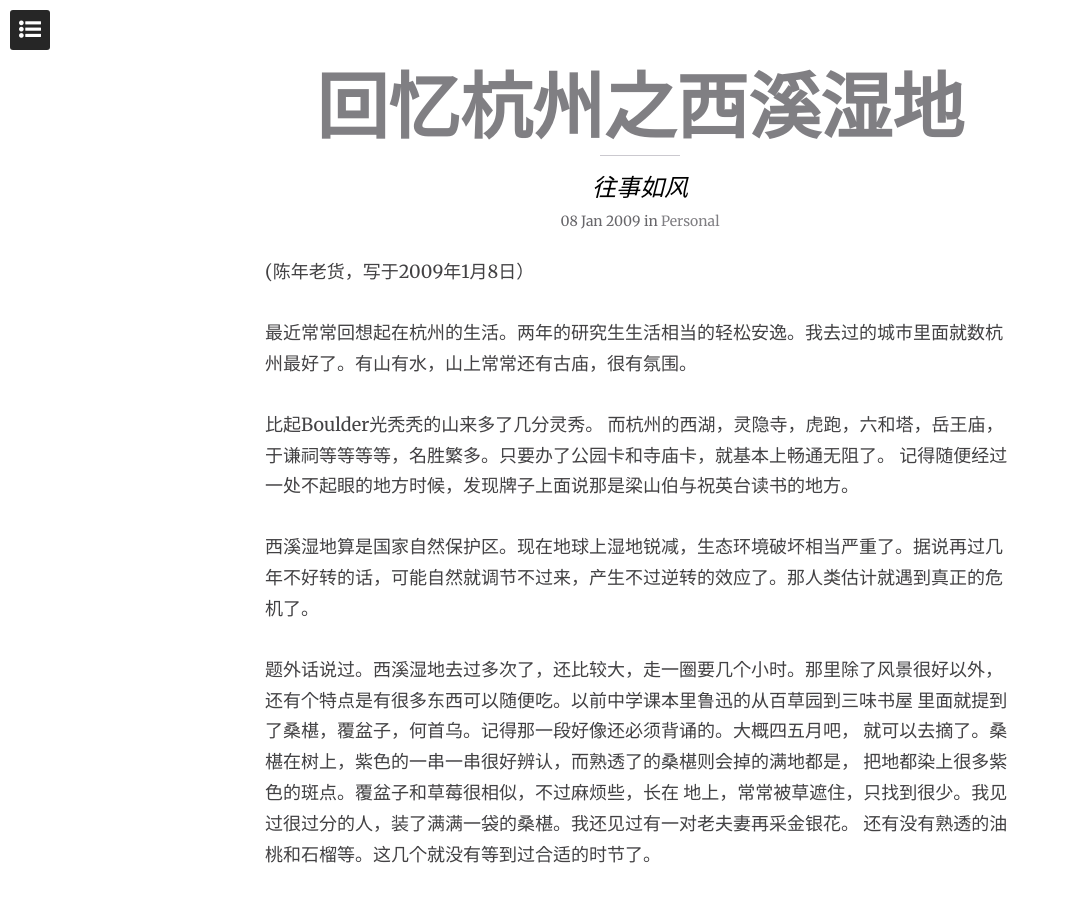
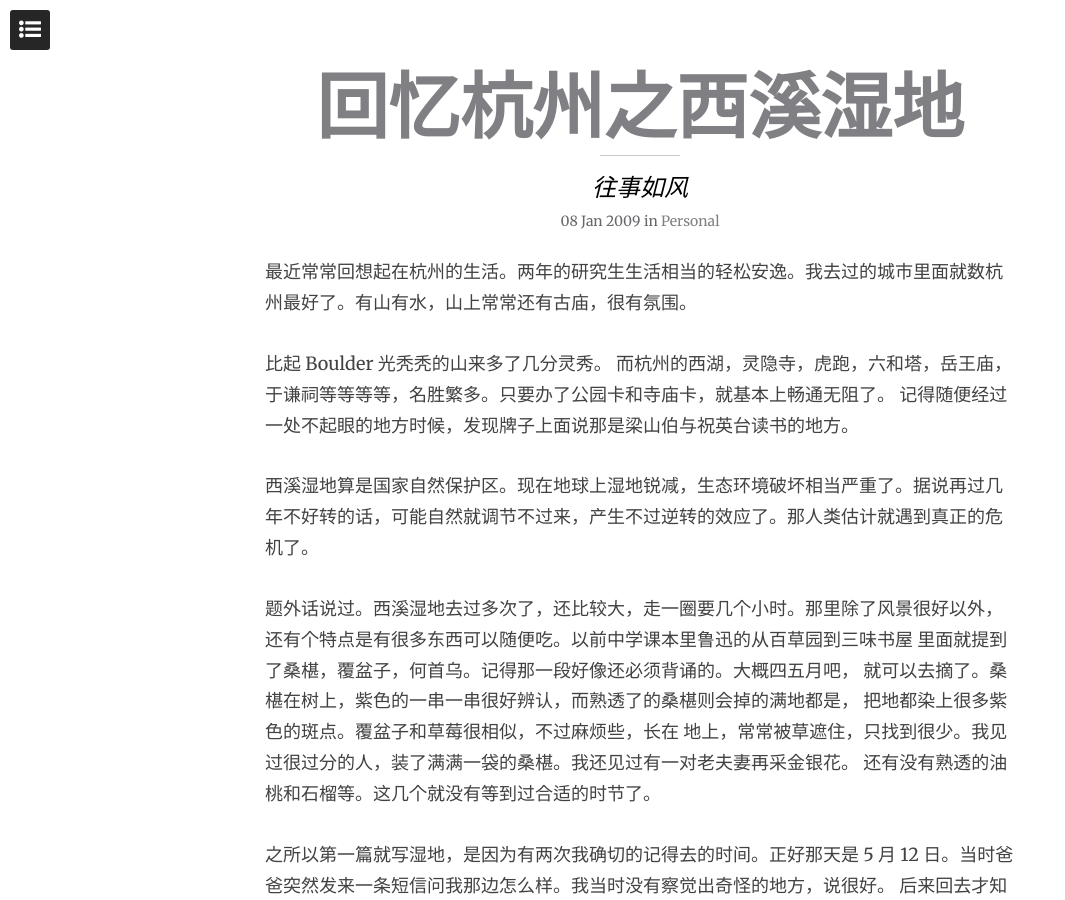
Before and after one commit to chaosma/chaosma.github.io, a Jekyll site: the page built from _posts/2009-01-08-hangzhou-xixi.md, in a window 1280 px wide and 900 px high, scrolled down 540 px. Shown: the whole window, without its empty margins (0-1065 px from the left). Built offline with Jekyll 4.4.1, drawn with Linux system fonts in a browser that asks for light colours; nearby versions of some CDN libraries; comment, search, counter and statistics services are not loaded; some of the changed text lies outside the part shown.

Commit message:
minor modification of old posts

```diff
--- a/_posts/2009-01-08-hangzhou-xixi.md
+++ b/_posts/2009-01-08-hangzhou-xixi.md
@@ -1,23 +1,21 @@
 ---
 layout: post
 title: 回忆杭州之西溪湿地
-description: "往事如风"
+description: '往事如风'
 headline:
 categories: personal
-tags: [杭州,blog]
+tags: [杭州, blog]
 
-imagefeature: "hangzhouxixi.jpg"
+imagefeature: 'hangzhouxixi.jpg'
 comments: true
 mathjax: false
 featured: false
 published: true
 ---
 
-(陈年老货，写于2009年1月8日）
-
 最近常常回想起在杭州的生活。两年的研究生生活相当的轻松安逸。我去过的城市里面就数杭州最好了。有山有水，山上常常还有古庙，很有氛围。
 
-比起Boulder光秃秃的山来多了几分灵秀。 而杭州的西湖，灵隐寺，虎跑，六和塔，岳王庙，于谦祠等等等等，名胜繁多。只要办了公园卡和寺庙卡，就基本上畅通无阻了。
+比起 Boulder 光秃秃的山来多了几分灵秀。 而杭州的西湖，灵隐寺，虎跑，六和塔，岳王庙，于谦祠等等等等，名胜繁多。只要办了公园卡和寺庙卡，就基本上畅通无阻了。
 记得随便经过一处不起眼的地方时候，发现牌子上面说那是梁山伯与祝英台读书的地方。
 
 西溪湿地算是国家自然保护区。现在地球上湿地锐减，生态环境破坏相当严重了。据说再过几年不好转的话，可能自然就调节不过来，产生不过逆转的效应了。那人类估计就遇到真正的危机了。
@@ -27,6 +25,5 @@
 把地都染上很多紫色的斑点。覆盆子和草莓很相似，不过麻烦些，长在 地上，常常被草遮住，只找到很少。我见过很过分的人，装了满满一袋的桑椹。我还见过有一对老夫妻再采金银花。
 还有没有熟透的油桃和石榴等。这几个就没有等到过合适的时节了。
 
-
-之所以第一篇就写湿地，是因为有两次我确切的记得去的时间。正好那天是5月12日。当时爸爸突然发来一条短信问我那边怎么样。我当时没有察觉出奇怪的地方，说很好。
-后来回去才知道家乡发生大地震。而一周后，我又怀着复杂的心情来到湿地，等待两点28分的鸣笛。远远的听到汽车的笛声的哀鸣传来，虽然很远也挡不住。
+之所以第一篇就写湿地，是因为有两次我确切的记得去的时间。正好那天是 5 月 12 日。当时爸爸突然发来一条短信问我那边怎么样。我当时没有察觉出奇怪的地方，说很好。
+后来回去才知道家乡发生大地震。而一周后，我又怀着复杂的心情来到湿地，等待两点 28 分的鸣笛。远远的听到汽车的笛声的哀鸣传来，虽然很远也挡不住。
```
Also changed, not shown: _posts/2009-02-08-dushi1.md (+2 -4 lines).
